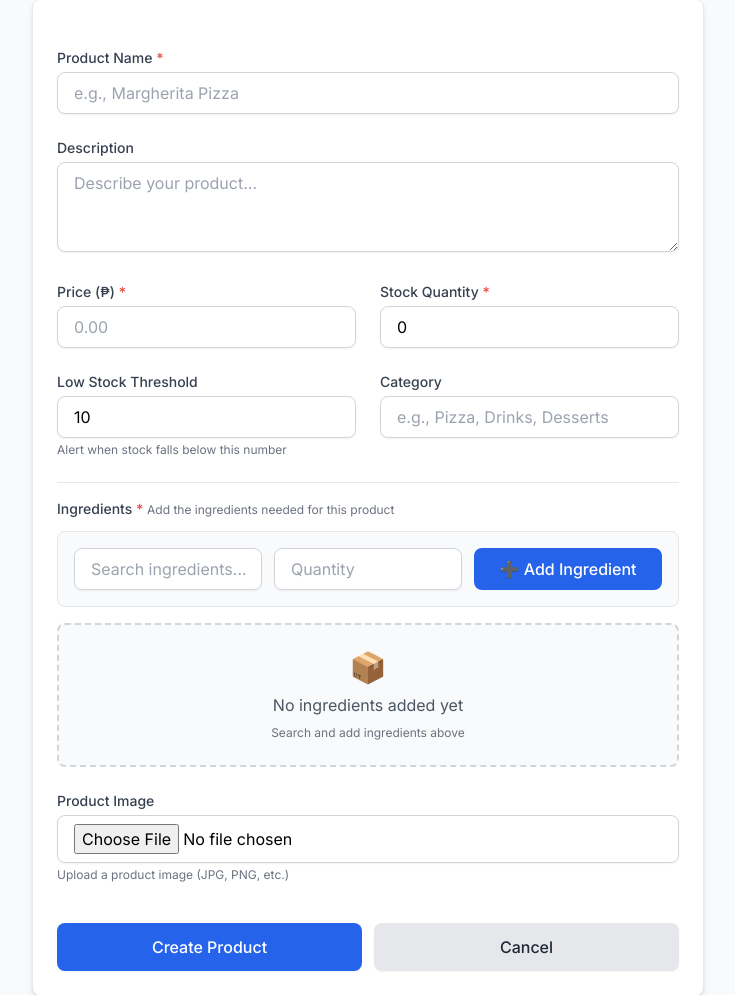
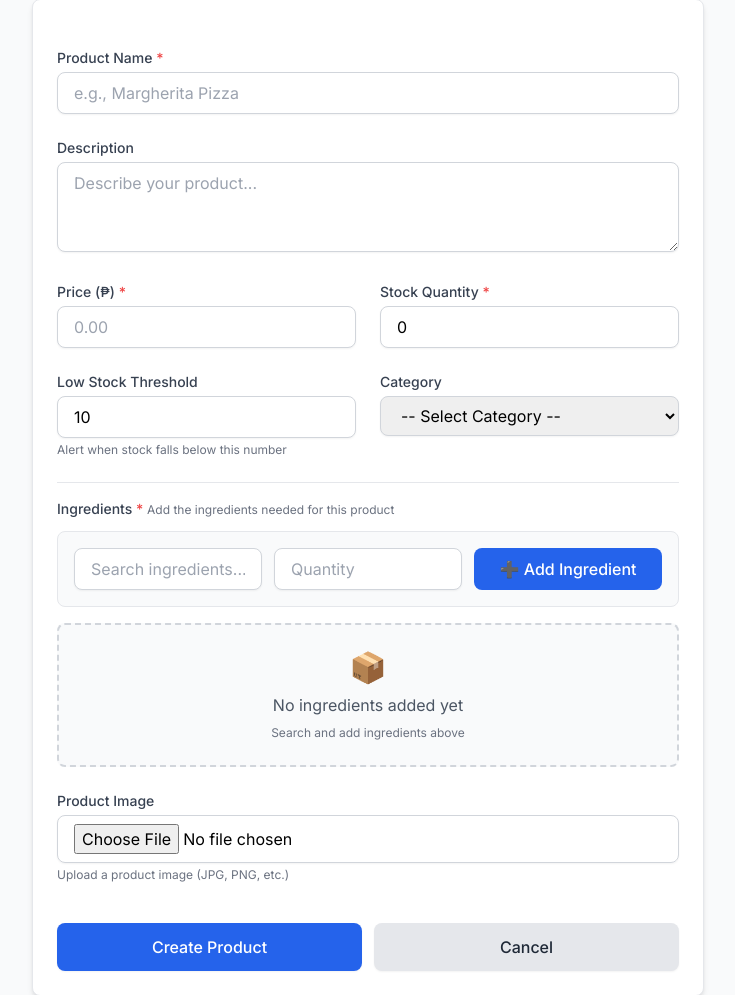
Before and after one commit to property360-2/FJC-Pizza, a Django app: page /products/create/ in a window 1280 px wide. Shown: the part 182-1177 px from the top of the page, without its empty margins (272-1007 px from the left). Run offline with Django 5.2, Linux system fonts and the light colour scheme; a user stored in the database is signed in; tables that the repository leaves empty hold one stand-in row (values such as "Sample post"); some libraries are stand-ins or nearby versions.

Commit message:
feat: Convert category field to dropdown with modal for adding new categories
Changes:
- Replace text input with select dropdown for categories
- Display only existing categories from the system
- Add "+ Add New Category" option at the bottom of dropdown
- Create modal with text input for manually entering new category names
- Add API endpoints:
  - GET /products/api/categories/ to fetch all active categories
  - POST /products/api/categories/create/ to create new category
- Update JavaScript to:
  - Load all categories on page load
  - Populate dropdown dynamically
  - Detect "Add New Category" selection
  - Show modal with input field
  - Handle form submission to create new category
  - Auto-select new category after creation
  - Show success toast notification

Benefits:
- Prevents typos and inconsistent category names
- Users can see all existing categories at a glance
- Can still add new categories on-the-fly via modal
- Cleaner UI than text input with autocomplete
- Better data quality and consistency

🤖 Generated with Claude Code

Co-Authored-By: Claude <noreply@anthropic.com>

```diff
--- a/sales_inventory_system/products/urls.py
+++ b/sales_inventory_system/products/urls.py
@@ -31,5 +31,7 @@ urlpatterns = [
     path('api/ingredients/', views.api_list_ingredients, name='api_list_ingredients'),
     path('api/ingredient-availability/', bom_views.api_ingredient_availability, name='api_ingredient_availability'),
     path('api/search-ingredients/', views.api_search_ingredients, name='api_search_ingredients'),
+    path('api/categories/', views.api_list_categories, name='api_list_categories'),
+    path('api/categories/create/', views.api_create_category, name='api_create_category'),
     path('api/search-categories/', views.api_search_categories, name='api_search_categories'),
 ]
--- a/sales_inventory_system/products/views.py
+++ b/sales_inventory_system/products/views.py
@@ -507,6 +507,53 @@ def api_search_ingredients(request):
 
 @login_required
 @user_passes_test(is_admin)
+def api_list_categories(request):
+    """API endpoint for listing all product categories"""
+    # Get all unique categories from non-archived products
+    all_categories = Product.objects.filter(
+        is_archived=False
+    ).values_list('category', flat=True).distinct().order_by('category')
+    all_categories = [c for c in all_categories if c]  # Remove empty categories
+
+    results = [{'name': cat} for cat in all_categories]
+    return JsonResponse(results, safe=False)
+
+
+@login_required
+@user_passes_test(is_admin)
+def api_create_category(request):
+    """API endpoint for creating a new product category"""
+    if request.method != 'POST':
+        return JsonResponse({
+            'success': False,
+            'message': 'Only POST method is allowed'
+        }, status=405)
+
+    try:
+        category_name = request.POST.get('category', '').strip()
+
+        if not category_name:
+            return JsonResponse({
+                'success': False,
+                'message': 'Category name is required'
+            })
+
+        # Return the category name for immediate use
+        return JsonResponse({
+            'success': True,
+            'category': category_name,
+            'message': f'Category "{category_name}" created successfully'
+        })
+
+    except Exception as e:
+        return JsonResponse({
+            'success': False,
+            'message': f'Error creating category: {str(e)}'
+        })
+
+
+@login_required
+@user_passes_test(is_admin)
 def api_search_categories(request):
     """API endpoint for searching product categories (async search)"""
     query = request.GET.get('q', '').strip()
--- a/sales_inventory_system/templates/products/form.html
+++ b/sales_inventory_system/templates/products/form.html
@@ -104,20 +104,17 @@
                     <p class="mt-1 text-xs text-gray-500">Alert when stock falls below this number</p>
                 </div>
 
-                <div class="relative">
+                <div>
                     <label for="category" class="block text-sm font-medium text-gray-700 mb-1">
                         Category
                     </label>
-                    <input
-                        type="text"
+                    <select
                         id="category"
                         name="category"
-                        value="{{ product.category|default:'' }}"
-                        class="category-search w-full px-4 py-2 border border-gray-300 rounded-lg shadow-sm focus:outline-none focus:ring-2 focus:ring-fjc-blue-500 focus:border-fjc-blue-500"
-                        placeholder="e.g., Pizza, Drinks, Desserts"
-                        autocomplete="off"
-                    />
-                    <div class="category-suggestions absolute z-10 w-full mt-1 bg-white border border-gray-200 rounded-lg shadow-lg hidden"></div>
+                        class="w-full px-4 py-2 border border-gray-300 rounded-lg shadow-sm focus:outline-none focus:ring-2 focus:ring-fjc-blue-500 focus:border-fjc-blue-500"
+                    >
+                        <option value="">-- Select Category --</option>
+                    </select>
                 </div>
             </div>
 
@@ -283,6 +280,44 @@
                 </a>
             </div>
         </form>
+
+        <!-- Add Category Modal -->
+        <div id="addCategoryModal" class="hidden fixed inset-0 z-50 flex items-center justify-center bg-black bg-opacity-50">
+            <div class="bg-white rounded-lg shadow-lg p-6 w-full max-w-md mx-4">
+                <h3 class="text-lg font-bold text-gray-900 mb-4">Add New Category</h3>
+
+                <form id="addCategoryForm" class="space-y-4">
+                    <div>
+                        <label for="newCategoryInput" class="block text-sm font-medium text-gray-700 mb-1">
+                            Category Name
+                        </label>
+                        <input
+                            type="text"
+                            id="newCategoryInput"
+                            placeholder="e.g., Pizzas, Drinks, Desserts"
+                            class="w-full px-4 py-2 border border-gray-300 rounded-lg shadow-sm focus:outline-none focus:ring-2 focus:ring-fjc-blue-500 focus:border-fjc-blue-500"
+                            autocomplete="off"
+                        />
+                    </div>
+
+                    <div class="flex gap-3">
+                        <button
+                            type="button"
+                            id="cancelAddCategoryBtn"
+                            class="flex-1 bg-gray-200 text-gray-800 px-4 py-2 rounded-lg hover:bg-gray-300 font-medium shadow-sm transition"
+                        >
+                            Cancel
+                        </button>
+                        <button
+                            type="submit"
+                            class="flex-1 bg-fjc-blue-600 text-white px-4 py-2 rounded-lg hover:bg-fjc-blue-700 font-medium shadow-sm transition"
+                        >
+                            Add Category
+                        </button>
+                    </div>
+                </form>
+            </div>
+        </div>
     </div>
 </div>
 {% endblock %}
@@ -405,84 +440,146 @@ document.addEventListener('DOMContentLoaded', function() {
     });
 });
 
-// ========== Category Async Search ==========
-function debounce(func, wait) {
-    let timeout;
-    return function executedFunction(...args) {
-        const later = () => {
-            clearTimeout(timeout);
-            func(...args);
-        };
-        clearTimeout(timeout);
-        timeout = setTimeout(later, wait);
-    };
+// ========== CATEGORY DROPDOWN MANAGEMENT ==========
+let allCategories = []; // Store all categories
+
+// Load categories on page load
+async function loadCategories() {
+    try {
+        const response = await fetch('/products/api/categories/');
+        allCategories = await response.json();
+        populateCategoryDropdown();
+    } catch (error) {
+        console.error('Error loading categories:', error);
+    }
 }
 
-async function searchCategories(input) {
-    const query = input.value.trim();
-    const suggestionsDiv = input.parentElement.querySelector('.category-suggestions');
+// Populate category dropdown
+function populateCategoryDropdown() {
+    const categorySelect = document.getElementById('category');
+    const currentValue = categorySelect.value;
 
-    if (!query || query.length < 1) {
-        suggestionsDiv.classList.add('hidden');
+    // Clear existing options except the first one
+    while (categorySelect.options.length > 1) {
+        categorySelect.remove(1);
+    }
+
+    // Add categories
+    allCategories.forEach(category => {
+        const option = document.createElement('option');
+        option.value = category.name;
+        option.textContent = category.name;
+        categorySelect.appendChild(option);
+    });
+
+    // Add "Add Category" option
+    const addCategoryOption = document.createElement('option');
+    addCategoryOption.value = '__ADD_NEW__';
+    addCategoryOption.textContent = '+ Add New Category';
+    addCategoryOption.style.fontWeight = 'bold';
+    addCategoryOption.style.color = '#2563eb';
+    categorySelect.appendChild(addCategoryOption);
+
+    // Restore previous selection if it exists
+    if (currentValue && currentValue !== '__ADD_NEW__') {
+        categorySelect.value = currentValue;
+    }
+}
+
+// Handle category dropdown change
+function handleCategoryChange() {
+    const categorySelect = document.getElementById('category');
+    const modal = document.getElementById('addCategoryModal');
+    const newCategoryInput = document.getElementById('newCategoryInput');
+
+    if (categorySelect.value === '__ADD_NEW__') {
+        // Show modal
+        modal.classList.remove('hidden');
+        // Reset input and focus
+        newCategoryInput.value = '';
+        newCategoryInput.focus();
+    }
+}
+
+// Handle add category form submission
+async function handleAddCategorySubmit(e) {
+    e.preventDefault();
+
+    const newCategoryInput = document.getElementById('newCategoryInput');
+    const categoryName = newCategoryInput.value.trim();
+    const modal = document.getElementById('addCategoryModal');
+    const categorySelect = document.getElementById('category');
+
+    if (!categoryName) {
+        newCategoryInput.focus();
         return;
     }
 
     try {
-        const response = await fetch(`/products/api/search-categories/?q=${encodeURIComponent(query)}`);
+        const formData = new FormData();
+        formData.append('category', categoryName);
+
+        const response = await fetch('/products/api/categories/create/', {
+            method: 'POST',
+            body: formData,
+            headers: {
+                'X-CSRFToken': document.querySelector('[name=csrfmiddlewaretoken]').value
+            }
+        });
+
         const data = await response.json();
 
-        if (data.results.length === 0) {
-            suggestionsDiv.innerHTML = '<div class="p-3 text-sm text-gray-500">No categories found</div>';
-            suggestionsDiv.classList.remove('hidden');
-            return;
+        if (data.success) {
+            // Close modal
+            modal.classList.add('hidden');
+
+            // Add new category to allCategories
+            allCategories.push({ name: categoryName });
+
+            // Repopulate dropdown and select the new category
+            populateCategoryDropdown();
+            categorySelect.value = categoryName;
+
+            // Show success message
+            Toast.success(`Category "${categoryName}" added successfully!`);
+        } else {
+            Toast.error(`Error: ${data.message}`);
         }
-
-        let html = '';
-        data.results.forEach(category => {
-            html += `
-                <div class="category-suggestion p-3 hover:bg-fjc-blue-50 cursor-pointer border-b border-gray-100 last:border-b-0 transition"
-                     data-name="${category.name}">
-                    <div class="font-medium text-gray-900">${category.name}</div>
-                </div>
-            `;
-        });
-
-        suggestionsDiv.innerHTML = html;
-        suggestionsDiv.classList.remove('hidden');
-
-        // Add click handlers to suggestions
-        suggestionsDiv.querySelectorAll('.category-suggestion').forEach(suggestion => {
-            suggestion.addEventListener('click', () => {
-                input.value = suggestion.dataset.name;
-                suggestionsDiv.classList.add('hidden');
-            });
-        });
-
     } catch (error) {
-        console.error('Error searching categories:', error);
-        suggestionsDiv.innerHTML = '<div class="p-3 text-sm text-red-500">Error searching categories</div>';
-        suggestionsDiv.classList.remove('hidden');
+        console.error('Error creating category:', error);
+        Toast.error('Error creating category');
     }
 }
 
+// Setup category handlers
 document.addEventListener('DOMContentLoaded', function() {
-    const categoryInput = document.querySelector('.category-search');
+    // Load categories on page load
+    loadCategories();
 
-    if (categoryInput) {
-        categoryInput.addEventListener('input', debounce(() => searchCategories(categoryInput), 300));
-        categoryInput.addEventListener('focus', () => {
-            if (categoryInput.value.trim().length > 0) {
-                searchCategories(categoryInput);
-            }
-        });
+    const categorySelect = document.getElementById('category');
+    const modal = document.getElementById('addCategoryModal');
+    const addCategoryForm = document.getElementById('addCategoryForm');
+    const cancelAddCategoryBtn = document.getElementById('cancelAddCategoryBtn');
 
-        // Hide suggestions when clicking outside
-        categoryInput.addEventListener('blur', () => {
-            setTimeout(() => {
-                categoryInput.parentElement.querySelector('.category-suggestions').classList.add('hidden');
-            }, 200);
-        });
-    }
+    // Handle dropdown change
+    categorySelect.addEventListener('change', handleCategoryChange);
+
+    // Handle form submission
+    addCategoryForm.addEventListener('submit', handleAddCategorySubmit);
+
+    // Handle cancel button
+    cancelAddCategoryBtn.addEventListener('click', function() {
+        modal.classList.add('hidden');
+        categorySelect.value = ''; // Reset to default option
+    });
+
+    // Close modal when clicking outside
+    modal.addEventListener('click', function(e) {
+        if (e.target === modal) {
+            modal.classList.add('hidden');
+            categorySelect.value = '';
+        }
+    });
 });
 
 // ========== INGREDIENT MANAGEMENT ==========
```
